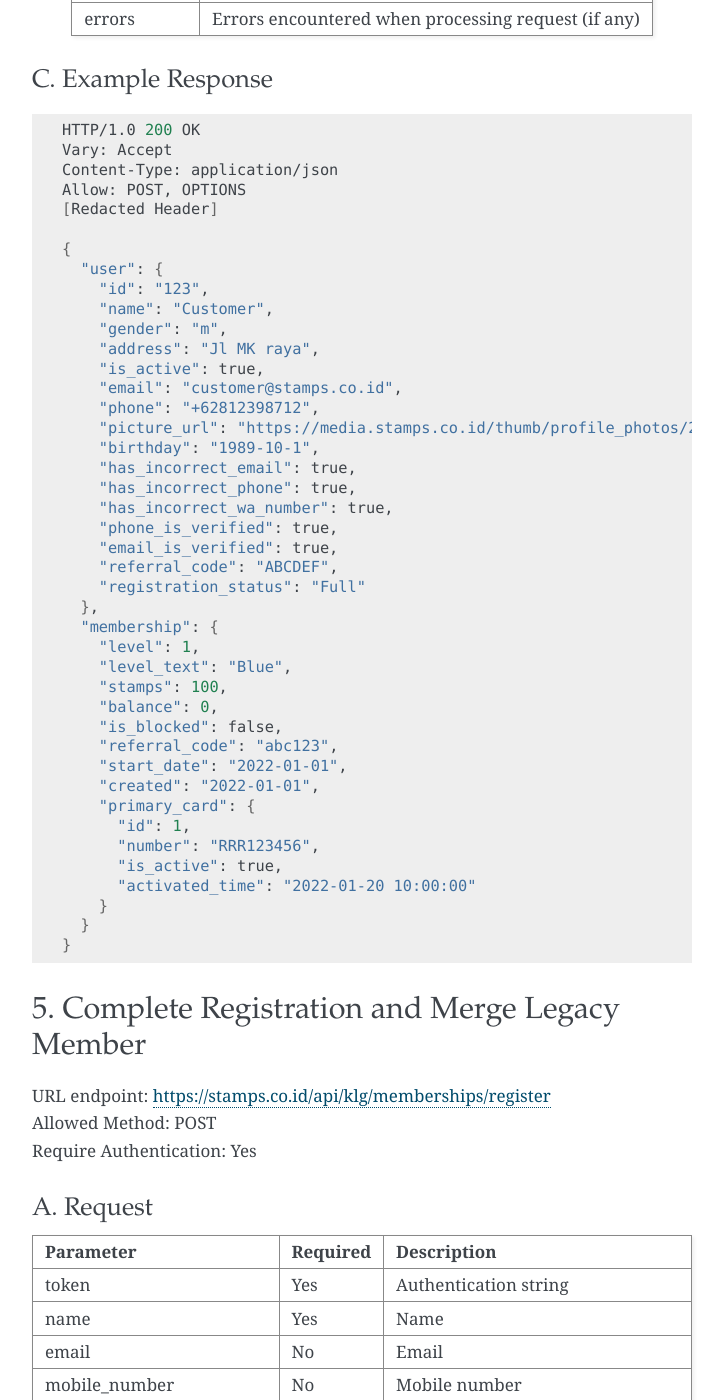
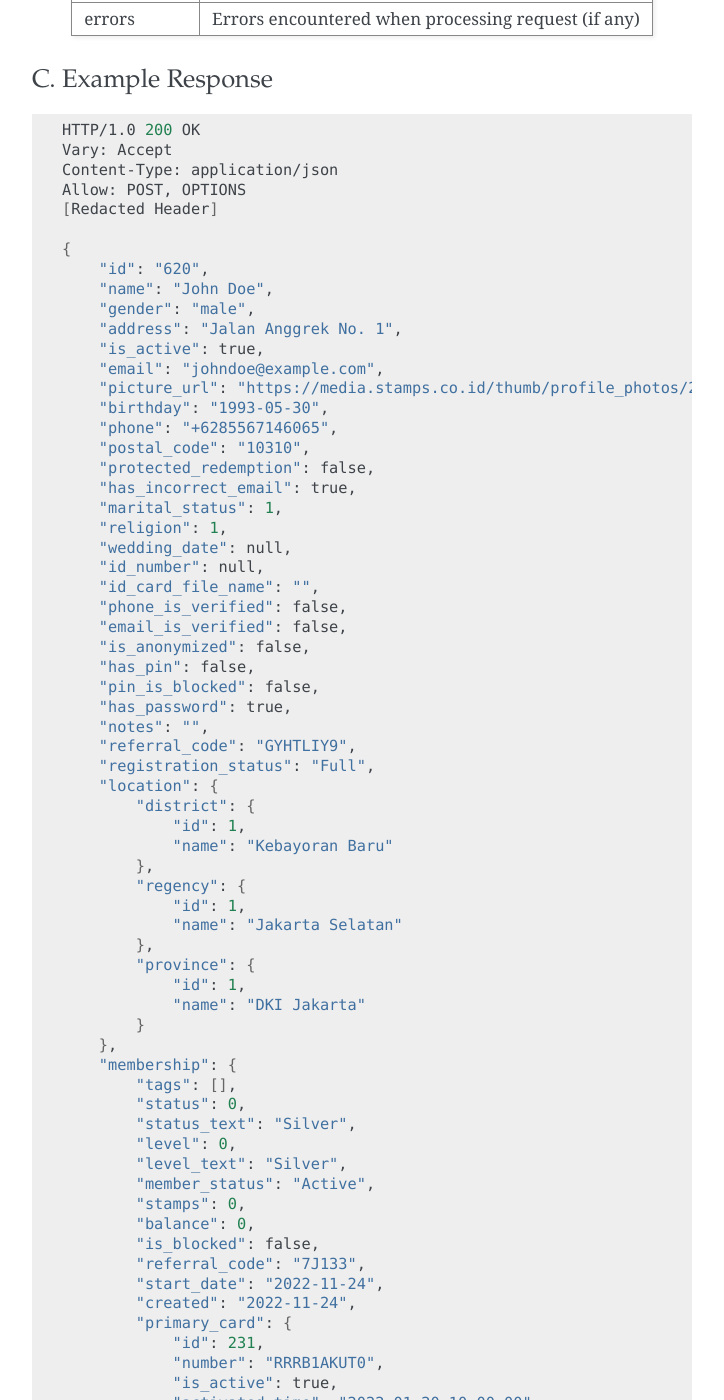
Before and after one commit to ui/stamps-api-docs, a Sphinx documentation site: the page built from source/klg_api.rst, in a window 1280 px wide and 1400 px high, scrolled down 5792 px. Shown: the whole window, without its empty margins (388-1112 px from the left). Built offline with Sphinx 7.4.7, drawn with Linux system fonts in a browser that asks for light colours; some of the changed text lies outside the part shown.

Commit message:
Update KLG full activation API response docs (#188)

```diff
--- a/source/klg_api.rst
+++ b/source/klg_api.rst
@@ -287,40 +287,67 @@ C. Example Response
     [Redacted Header]
 
     {
-      "user": {
-        "id": "123",
-        "name": "Customer",
-        "gender": "m",
-        "address": "Jl MK raya",
+        "id": "620",
+        "name": "John Doe",
+        "gender": "male",
+        "address": "Jalan Anggrek No. 1",
         "is_active": true,
-        "email": "customer@stamps.co.id",
-        "phone": "+62812398712",
+        "email": "johndoe@example.com",
         "picture_url": "https://media.stamps.co.id/thumb/profile_photos/2014/4/17/483ccddd-9aea-44d2-bbc4-6aa71f51fb2a_size_80.png",
-        "birthday": "1989-10-1",
+        "birthday": "1993-05-30",
+        "phone": "+6285567146065",
+        "postal_code": "10310",
+        "protected_redemption": false,
         "has_incorrect_email": true,
-        "has_incorrect_phone": true,
-        "has_incorrect_wa_number": true,
-        "phone_is_verified": true,
-        "email_is_verified": true,
-        "referral_code": "ABCDEF",
-        "registration_status": "Full"
-      },
-      "membership": {
-        "level": 1,
-        "level_text": "Blue",
-        "stamps": 100,
-        "balance": 0,
-        "is_blocked": false,
-        "referral_code": "abc123",
-        "start_date": "2022-01-01",
-        "created": "2022-01-01",
-        "primary_card": {
-          "id": 1,
-          "number": "RRR123456",
-          "is_active": true,
-          "activated_time": "2022-01-20 10:00:00"
-        }
-      }
+        "marital_status": 1,
+        "religion": 1,
+        "wedding_date": null,
+        "id_number": null,
+        "id_card_file_name": "",
+        "phone_is_verified": false,
+        "email_is_verified": false,
+        "is_anonymized": false,
+        "has_pin": false,
+        "pin_is_blocked": false,
+        "has_password": true,
+        "notes": "",
+        "referral_code": "GYHTLIY9",
+        "registration_status": "Full",
+        "location": {
+            "district": {
+                "id": 1,
+                "name": "Kebayoran Baru"
+            },
+            "regency": {
+                "id": 1,
+                "name": "Jakarta Selatan"
+            },
+            "province": {
+                "id": 1,
+                "name": "DKI Jakarta"
+            }
+        },
+        "membership": {
+            "tags": [],
+            "status": 0,
+            "status_text": "Silver",
+            "level": 0,
+            "level_text": "Silver",
+            "member_status": "Active",
+            "stamps": 0,
+            "balance": 0,
+            "is_blocked": false,
+            "referral_code": "7J133",
+            "start_date": "2022-11-24",
+            "created": "2022-11-24",
+            "primary_card": {
+                "id": 231,
+                "number": "RRRB1AKUT0",
+                "is_active": true,
+                "activated_time": "2022-01-20 10:00:00"
+            }
+        },
+        "registering_employee_code": "EMP001"
     }
 
 
```
